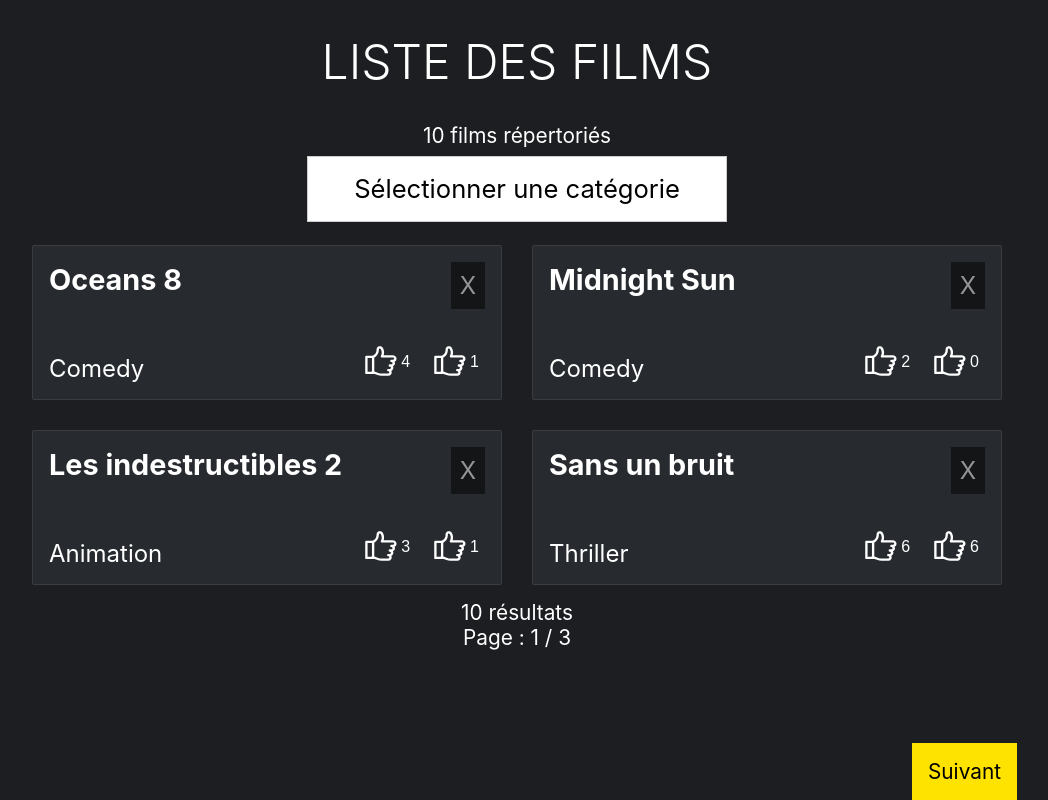
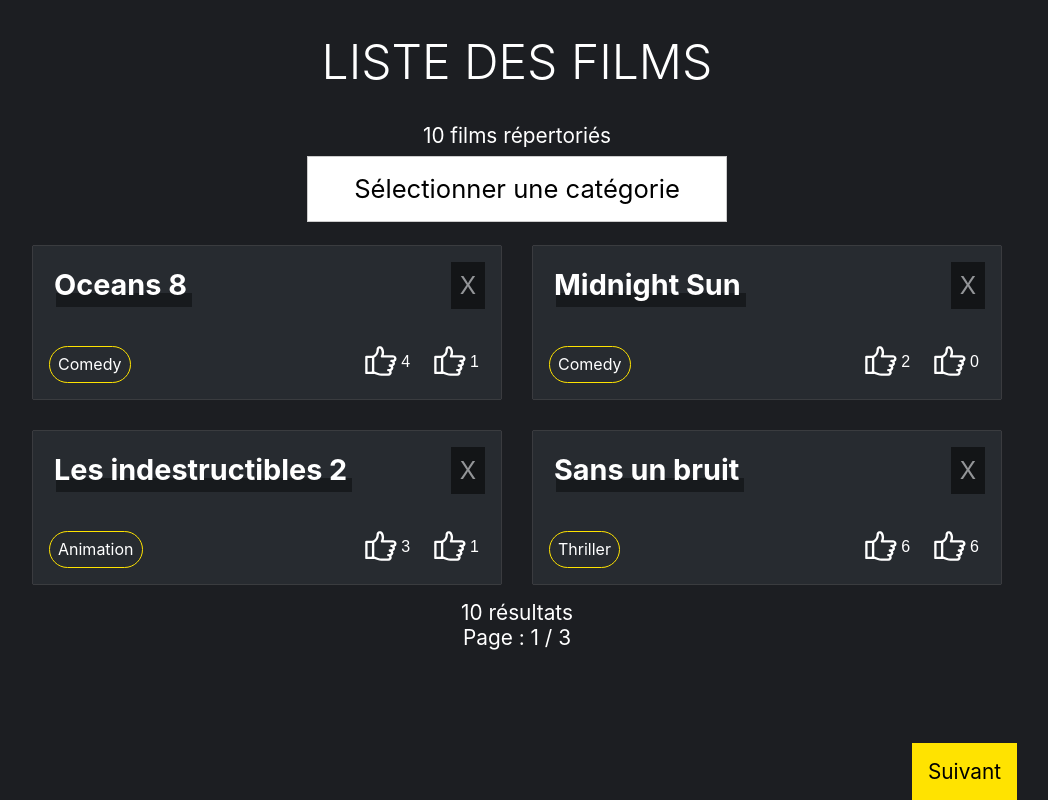
Before and after one commit to suzette-sousa/react-interview, a React (Create React App) app: page / in a window 1280 px wide. Shown: the whole page, without its empty margins (123-1171 px from the left). Built offline with nearby package versions, Linux system fonts and the light colour scheme.

Commit message:
improve ui

```diff
--- a/src/components/MovieCard/MovieCard.js
+++ b/src/components/MovieCard/MovieCard.js
@@ -39,7 +39,9 @@ const Movie = (props) => {
           <h2>{movie.title}</h2>
           <span className={Styles.btnDelete} onClick={() => onDeleteMovie(movie)}>X</span>
         </div>
-        <span className={Styles.category}>{movie.category}</span>
+        <span className={Styles.category}>
+          <span className={Styles.label}>{movie.category}</span>
+        </span>
         <span className={Styles.ctas}>
           <button onClick={() => onToggleLike(movie)} className={movie.liked ? Styles.ctaActive : Styles.cta} disabled={movie.disliked}>
             <LikeIcon />{movie.likes}
--- a/src/components/MovieCard/MovieCard.module.scss
+++ b/src/components/MovieCard/MovieCard.module.scss
@@ -25,6 +25,20 @@
   display: flex;
   align-items: flex-end;
 }
+.label {
+  display: inline-flex;
+  align-items: center;
+  height: 2.2rem;
+  padding: 0 0.5rem;
+  border: 1px solid var(--sw-color-princ);
+  border-radius: 3rem;
+  font-size: 1rem;
+  &:hover {
+    background-color: var(--sw-color-princ);
+    color: #000;
+    cursor: pointer;
+  }
+}
 .ctas {
   grid-area: ctas;
   display: flex;
@@ -44,7 +58,7 @@
       cursor: initial;
     }
   }
-  .ctaActive {
+  .cta:hover, .ctaActive {
     color: var(--sw-color-princ);
   }
 }
--- a/src/components/Movies/Movies.module.scss
+++ b/src/components/Movies/Movies.module.scss
@@ -6,8 +6,30 @@
 }
 
 h2 {
+  position: relative;
+  z-index: 1;
+  max-width: calc(100% - 15vw);
+  @media screen and (min-width: 769px) {
+    max-width: calc(100% - 3rem);
+  }
+  padding: 5px;
+  white-space: nowrap;
+  text-overflow: ellipsis;
+  overflow: hidden;
   font-weight: 700;
   font-size: 1.8rem;
+  &::after {
+    content: "";
+    width: 100%;
+    height: 19px;
+    background-color: #000;
+    position: absolute;
+    display: flex;
+    z-index: -1;
+    bottom: -5px;
+    right: -7px;
+    opacity: 0.4;
+  }
 }
 .selectWrapper {
   position: relative;
```
